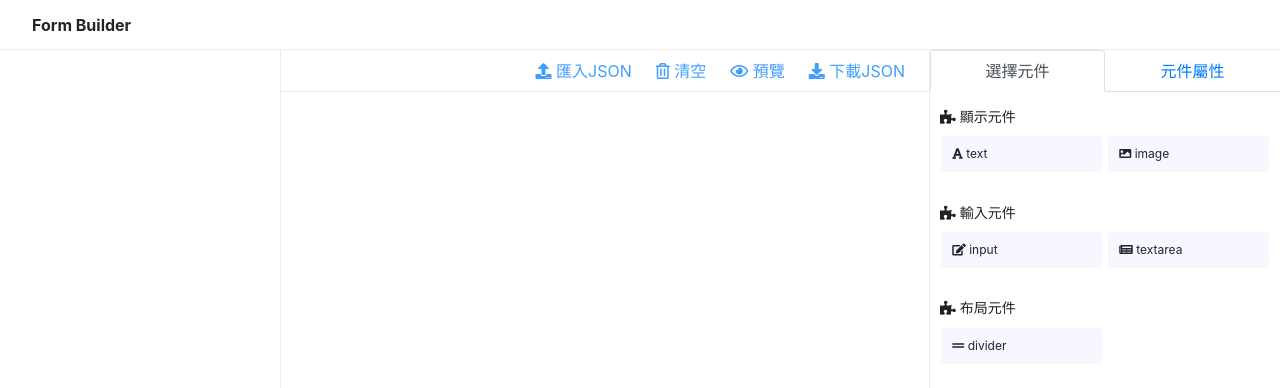
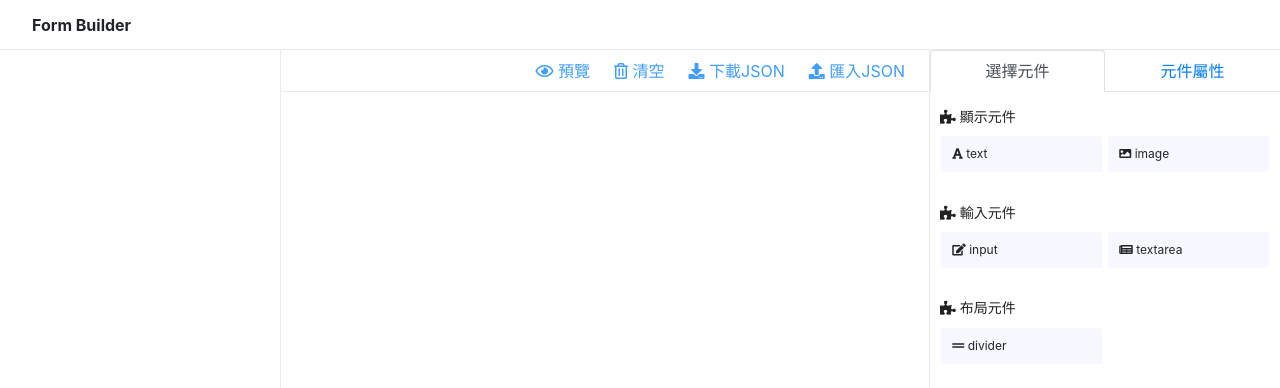
Before and after one commit to 7070587/farm-vue, a Vue app: page /w-home in a window 1280 px wide. Shown: the top 388 px of the page. Built offline with nearby package versions, Linux system fonts and the light colour scheme.

Commit message:
Update | home.vue | update behavior order

```diff
--- a/src/views/home/home.vue
+++ b/src/views/home/home.vue
@@ -10,10 +10,10 @@
             <div class="center">
 
                 <div class="behavior">
+                    <div class="behavior--item"><i class="far fa-eye"></i> 預覽</div>
+                    <div class="behavior--item"> <i class="far fa-trash-alt"></i> 清空</div>
+                    <div class="behavior--item"><i class="fas fa-download"></i> 下載JSON</div>
                     <div class="behavior--item"> <i class="fas fa-upload"></i> 匯入JSON</div>
-                    <div class="behavior--item"> <i class="far fa-trash-alt"></i> 清空</div>
-                    <div class="behavior--item"><i class="far fa-eye"></i> 預覽</div>
-                    <div class="behavior--item"><i class="fas fa-download"></i> 下載JSON</div>
                 </div>
 
                 <div class="generate">
```
